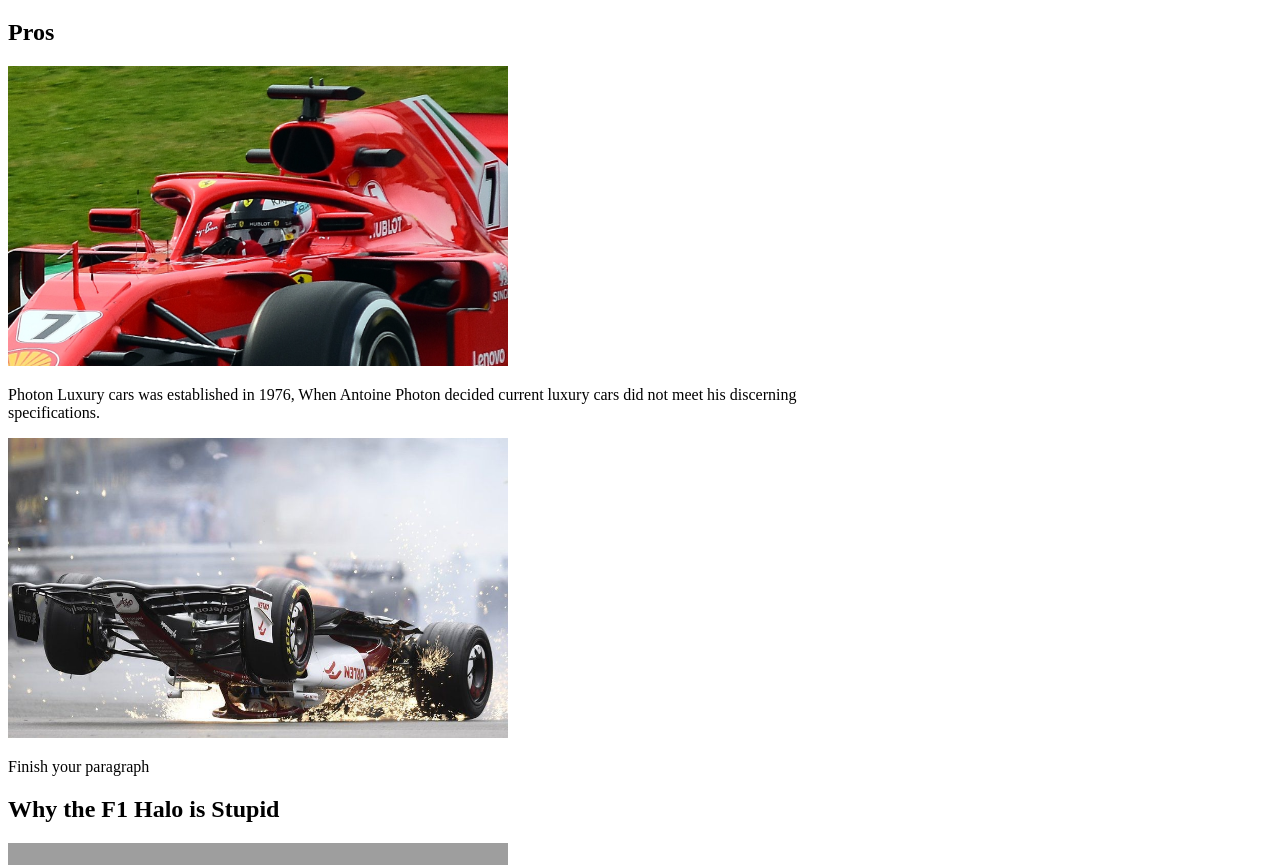
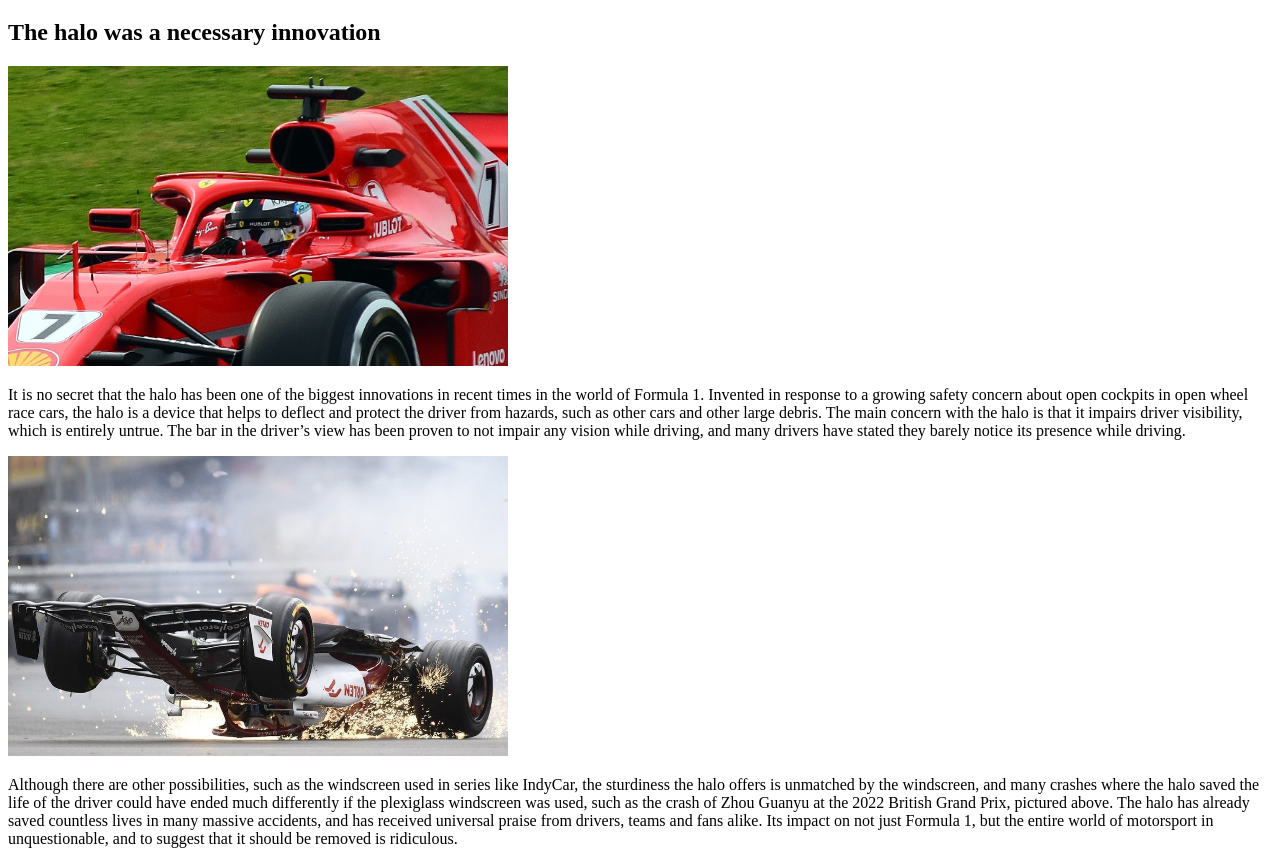
Before and after one commit to JReider1/F1-Halo-Debate, a plain HTML site: page formula_1_halo_debate_midterm/index.html in a window 1280 px wide. Shown: the part 61-926 px from the top of the page. Drawn offline with Linux system fonts and the light colour scheme; grey boxes are pictures that could not be loaded.

Commit message:
Made changes to index and readme

```diff
--- a/formula_1_halo_debate_midterm/index.html
+++ b/formula_1_halo_debate_midterm/index.html
@@ -7,11 +7,11 @@
     <body>
         <h1>Formula 1 Halo Debate</h1>
         <Section>
-        <h2>Pros</h2>
+        <h2>The halo was a necessary innovation</h2>
         <img src="image/Halo.jpg" width="500" height="300">
-        <p>Photon Luxury cars was established in 1976, When Antoine Photon decided current luxury cars did not meet his discerning <br>specifications.</p>
+        <p>It is no secret that the halo has been one of the biggest innovations in recent times in the world of Formula 1. Invented in response to a growing safety concern about open cockpits in open wheel race cars, the halo is a device that helps to deflect and protect the driver from hazards, such as other cars and other large debris. The main concern with the halo is that it impairs driver visibility, which is entirely untrue. The bar in the driver’s view has been proven to not impair any vision while driving, and many drivers have stated they barely notice its presence while driving.   </p>
         <img src="image/Halo 2.jpg" width="500" height="300">
-        <p>Finish your paragraph</p>
+        <p>Although there are other possibilities, such as the windscreen used in series like IndyCar, the sturdiness the halo offers is unmatched by the windscreen, and many crashes where the halo saved the life of the driver could have ended much differently if the plexiglass windscreen was used, such as the crash of Zhou Guanyu at the 2022 British Grand Prix, pictured above. The halo has already saved countless lives in many massive accidents, and has received universal praise from drivers, teams and fans alike. Its impact on not just Formula 1, but the entire world of motorsport in unquestionable, and to suggest that it should be removed is ridiculous. </p>
         </Section>
         <Section>
         <h2>Why the F1 Halo is Stupid</h2>
```
Also changed, not shown: 1 other file.
